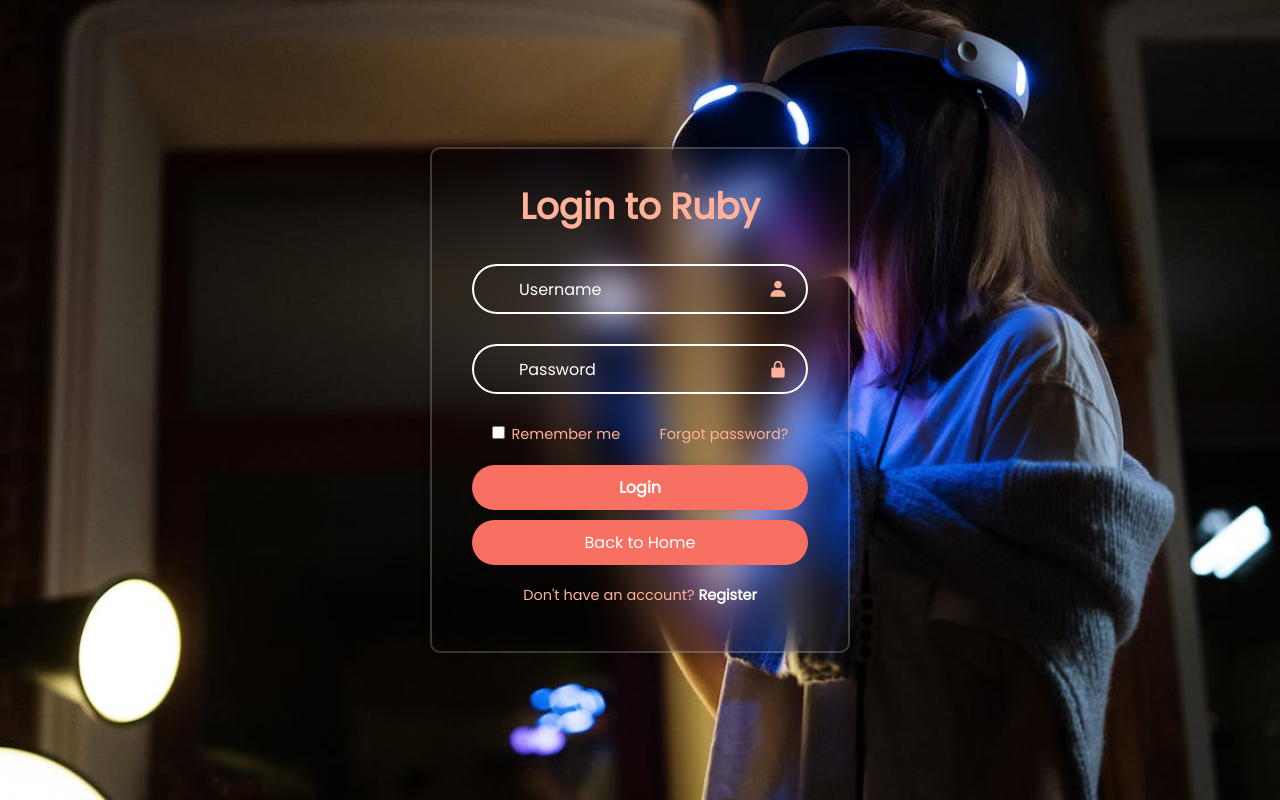
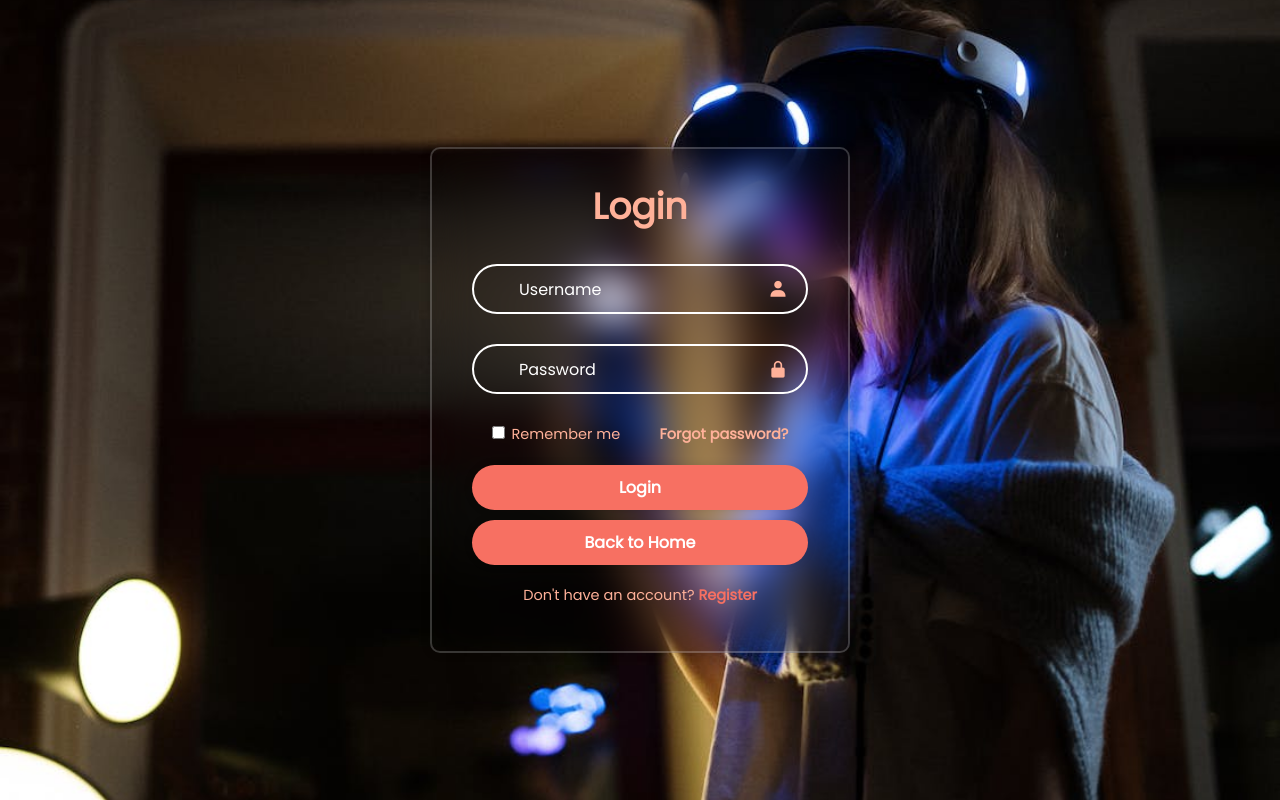
Before and after one commit to milanoshae/ruby-website, a plain HTML site: page signup.html in a window 1280 px wide. Drawn offline with nearby package versions, Linux system fonts and the light colour scheme.

Commit message:
finalised codes

```diff
--- a/signup-styles.css
+++ b/signup-styles.css
@@ -141,7 +141,7 @@ body {
 }
 
 .register-link p a {
-    color: #fff;
+    color: #f77062;
     text-decoration: none;
     font-weight: 600;
 }
@@ -149,3 +149,9 @@ body {
 .register-link p a:hover {
     text-decoration: underline;
 }
+
+a {
+    color: #fff;
+    text-decoration: none;
+    font-weight: 600;
+}
--- a/signup.html
+++ b/signup.html
@@ -13,7 +13,7 @@
   <body>
     <div class="wrapper">
       <form action="">
-        <h1>Login to Ruby</h1>
+        <h1>Login</h1>
         <div class="input-box">
           <input type="text" placeholder="Username" required />
           <i class="bx bxs-user"></i>
@@ -29,7 +29,7 @@
         </div>
 
         <button type="submit" class="btn">Login</button>
-        <button href="./index.html" type="go-back" class="btn-back">Back to Home</button>
+        <button type="go-back" class="btn-back"><a href="./index.html">Back to Home</a></button>
         <div class="register-link">
           <p>Don't have an account? <a href="#">Register</a></p>
         </div>
```
Also changed, not shown: index.html (+4 -4 lines).
